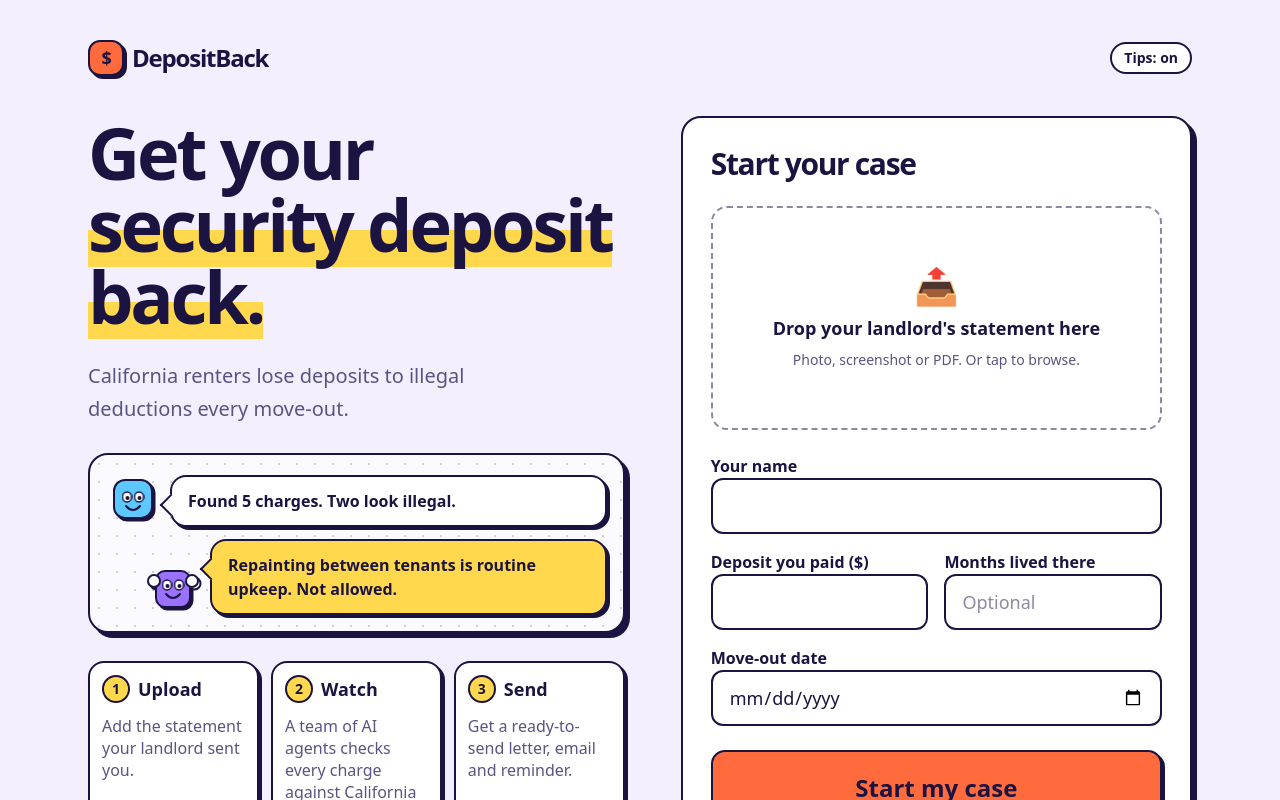
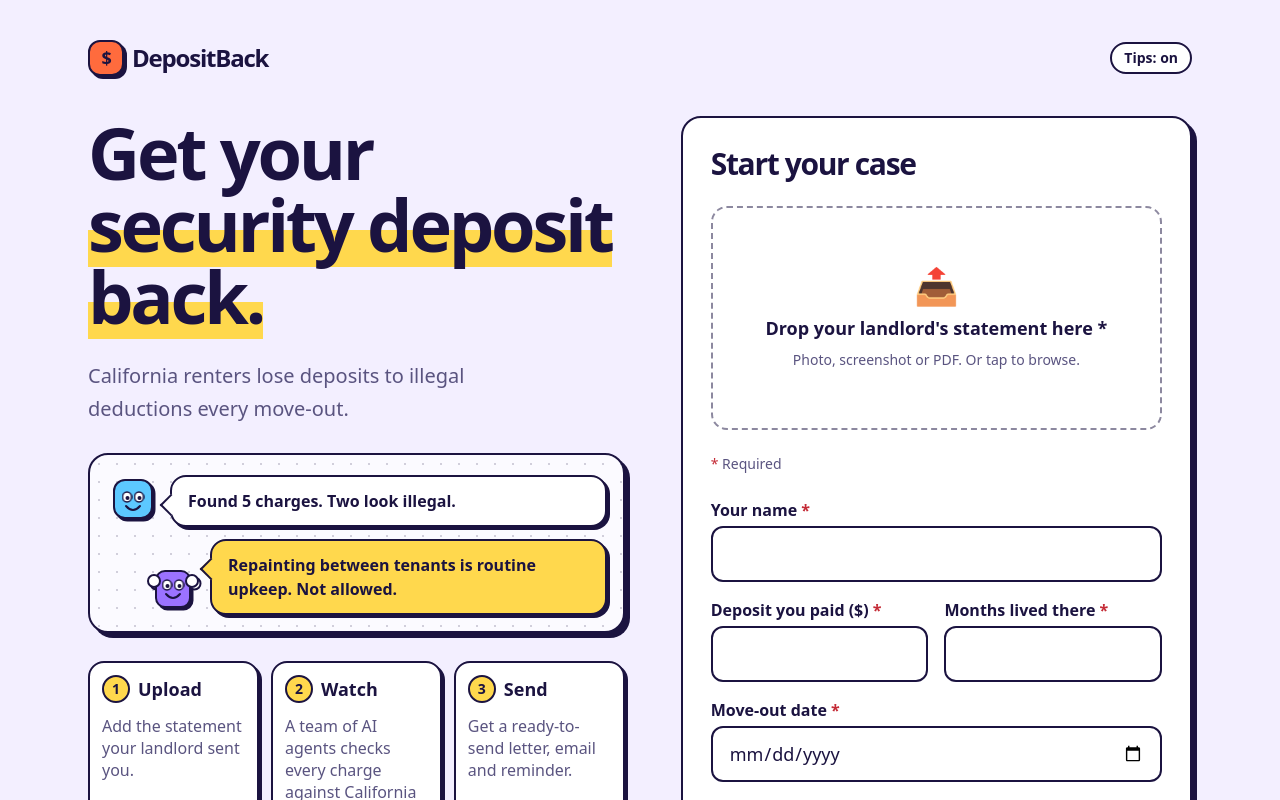
Before and after one commit to kaelynliu18/DepositBack, a Next.js app: page / in a window 1280 px wide. Shown: the top 800 px of the page. Built offline with nearby package versions, Linux system fonts and the light colour scheme.

Commit message:
Form: red asterisks on required fields; fields autofill couldn't fill are flagged yellow; months required again

```diff
--- a/components/IntakeForm.tsx
+++ b/components/IntakeForm.tsx
@@ -16,6 +16,18 @@ const STEPS = [
   { agent: "judge" as const, title: "Watch", body: "A team of AI agents checks every charge against California law." },
   { agent: "paralegal" as const, title: "Send", body: "Get a ready-to-send letter, email and reminder." },
 ];
+
+/** Field label with a required asterisk; shows a flag when autofill couldn't fill the field. */
+function FieldLabel({ text, flagged, note }: { text: string; flagged: boolean; note?: string }) {
+  return (
+    <span className="flex flex-wrap items-baseline gap-x-2 text-base font-bold">
+      <span>
+        {text} <span className="text-bad">*</span>
+      </span>
+      {flagged && <span className="text-sm font-bold text-warn">⚠ {note ?? "Please add"}</span>}
+    </span>
+  );
+}
 
 export default function IntakeForm({ onSubmit }: { onSubmit: (input: CaseInput) => void }) {
   const stmt = useFileInput();
@@ -44,6 +56,12 @@ export default function IntakeForm({ onSubmit }: { onSubmit: (input: CaseInput)
     // eslint-disable-next-line react-hooks/exhaustive-deps
   }, [pickedData]);
   const autofill = !pickedData ? "idle" : fill?.forData !== pickedData ? "reading" : fill.ok ? "done" : "none";
+
+  // After autofill runs, any field still empty gets flagged so the user knows to fill it in.
+  const flag = (v: string) => (autofill === "done" || autofill === "none") && !v.trim();
+  const flaggedCount = [tenantName, deposit, months, moveOut].filter(flag).length;
+  const anyFlagged = flaggedCount > 0;
+  const fieldCls = (v: string) => (flag(v) ? `${inputCls} !border-warn !bg-warn-soft` : inputCls);
 
   function submit(e: React.FormEvent) {
     e.preventDefault();
@@ -98,7 +116,7 @@ export default function IntakeForm({ onSubmit }: { onSubmit: (input: CaseInput)
         <h2 className="display text-3xl">Start your case</h2>
         <section className="space-y-3">
           <DropZone
-            label="Drop your landlord's statement here"
+            label="Drop your landlord's statement here *"
             hint="Photo, screenshot or PDF. Or tap to browse."
             accept="image/*,application/pdf"
             picked={stmt.picked}
@@ -108,26 +126,34 @@ export default function IntakeForm({ onSubmit }: { onSubmit: (input: CaseInput)
           />
           {stmt.error && <p className="font-medium text-warn">{stmt.error}</p>}
           {autofill === "reading" && <p className="text-base font-medium text-muted">Reading your statement…</p>}
-          {autofill === "done" && <p className="text-base font-bold">✓ Filled in from your statement. Check it&apos;s right.</p>}
-          {autofill === "none" && <p className="text-base font-medium text-muted">Couldn&apos;t read your details. Please fill them in.</p>}
+          {autofill === "done" && (
+            <p className="text-base font-bold">
+              ✓ Filled in from your statement.{" "}
+              {anyFlagged ? <span className="text-warn">Add the highlighted field{flaggedCount > 1 ? "s" : ""} below.</span> : "Check it's right."}
+            </p>
+          )}
+          {autofill === "none" && <p className="text-base font-bold text-warn">Couldn&apos;t read your details. Please fill in the highlighted fields.</p>}
         </section>
 
+        <p className="text-sm font-medium text-muted">
+          <span className="text-bad">*</span> Required
+        </p>
         <section className="grid gap-4 sm:grid-cols-2">
           <label className="space-y-1 sm:col-span-2">
-            <span className="text-base font-bold">Your name</span>
-            <input required className={inputCls} value={tenantName} onChange={(e) => setName(e.target.value)} autoComplete="name" />
+            <FieldLabel text="Your name" flagged={flag(tenantName)} />
+            <input required className={fieldCls(tenantName)} value={tenantName} onChange={(e) => setName(e.target.value)} autoComplete="name" />
           </label>
           <label className="space-y-1">
-            <span className="text-base font-bold">Deposit you paid ($)</span>
-            <input required type="number" min="0" step="any" inputMode="decimal" className={inputCls} value={deposit} onChange={(e) => setDeposit(e.target.value)} />
+            <FieldLabel text="Deposit you paid ($)" flagged={flag(deposit)} />
+            <input required type="number" min="0" step="any" inputMode="decimal" className={fieldCls(deposit)} value={deposit} onChange={(e) => setDeposit(e.target.value)} />
           </label>
           <label className="space-y-1">
-            <span className="text-base font-bold">Months lived there</span>
-            <input type="number" min="0" inputMode="numeric" placeholder="Optional" className={inputCls} value={months} onChange={(e) => setMonths(e.target.value)} />
+            <FieldLabel text="Months lived there" flagged={flag(months)} note="Not on statements" />
+            <input required type="number" min="1" inputMode="numeric" className={fieldCls(months)} value={months} onChange={(e) => setMonths(e.target.value)} />
           </label>
           <label className="space-y-1 sm:col-span-2">
-            <span className="text-base font-bold">Move-out date</span>
-            <input required type="date" className={inputCls} value={moveOut} onChange={(e) => setMoveOut(e.target.value)} />
+            <FieldLabel text="Move-out date" flagged={flag(moveOut)} />
+            <input required type="date" className={fieldCls(moveOut)} value={moveOut} onChange={(e) => setMoveOut(e.target.value)} />
           </label>
         </section>
 
```
Also changed, not shown: public/demo/upload/SCENARIOS.txt.
